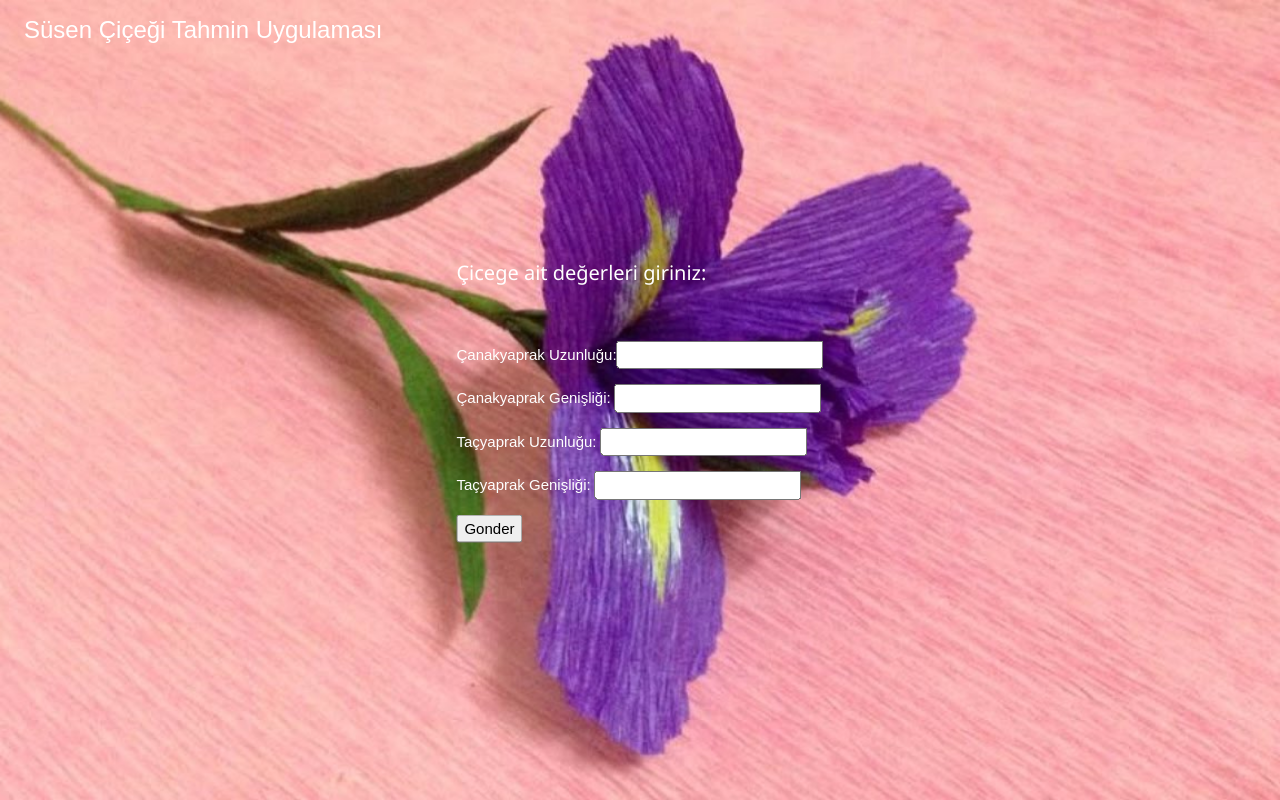
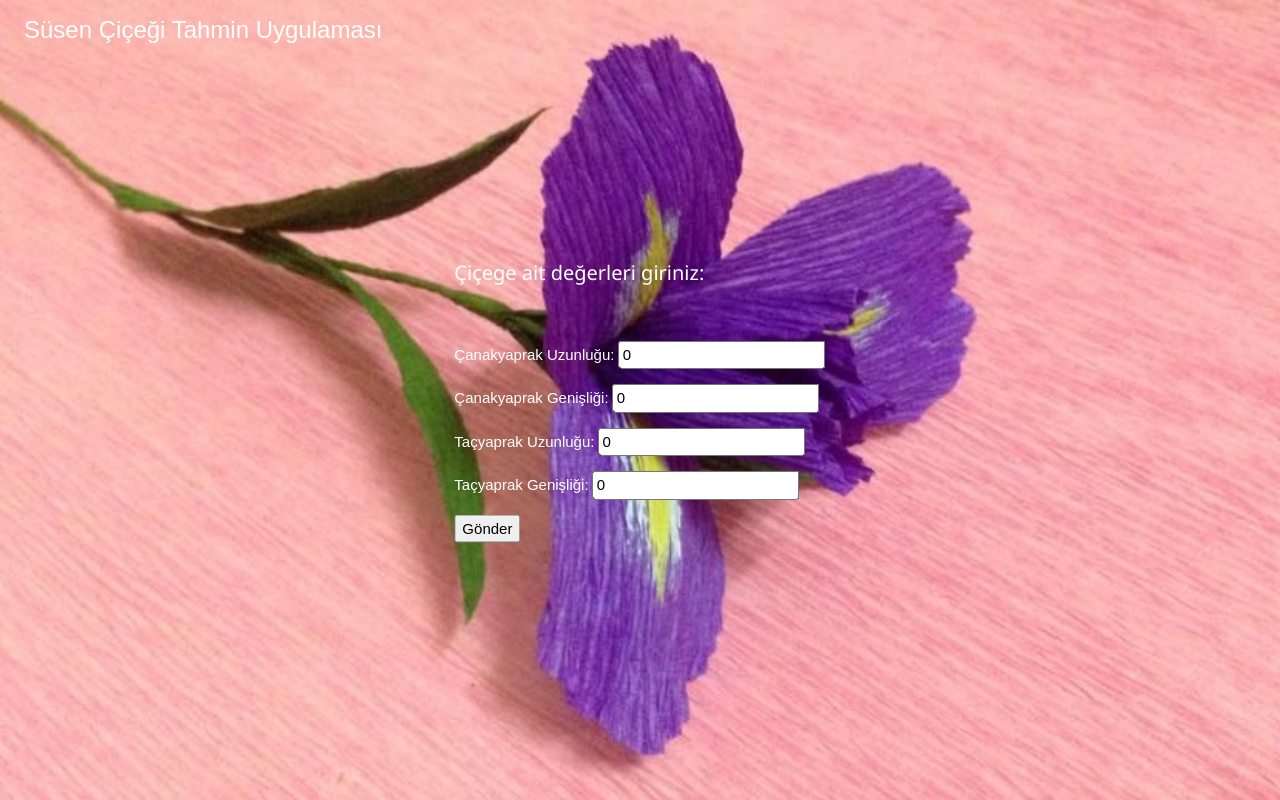
Before and after one commit to silverstone1903/Deploying-ML-Model-Iris-Example, a Flask app: page / in a window 1280 px wide. Run offline with Flask 2, Linux system fonts and the light colour scheme; some web fonts are replaced.

Commit message:
Template fixes

```diff
--- a/templates/home.html
+++ b/templates/home.html
@@ -22,13 +22,13 @@ body, html {height: 100%}
   <div class="w3-display-middle">
 
 <body>
-<p><h4>Çicege ait değerleri giriniz:   </h4></p> <br>
+<p><h4>Çiçege ait değerleri giriniz:   </h4></p> <br>
 <form action = "/tahmin" method="POST">
-<p> Çanakyaprak Uzunluğu:<input name="sepal_length" type ="number"  /> </p>
-<p> Çanakyaprak Genişliği: <input name="sepal_width" type ="number"  /> </p>
-<p> Taçyaprak Uzunluğu: <input name="petal_length" type ="number"  /> </p>
-<p> Taçyaprak Genişliği: <input name="petal_width" type ="number"  /> </p>
-<p> <input type ="submit" value="Gonder" /> </p>
+<p> Çanakyaprak Uzunluğu: <input name="sepal_length" type ="number"  value="0" /> </p>
+<p> Çanakyaprak Genişliği: <input name="sepal_width" type ="number" value="0" /> </p>
+<p> Taçyaprak Uzunluğu: <input name="petal_length" type ="number" value="0" /> </p>
+<p> Taçyaprak Genişliği: <input name="petal_width" type ="number" value="0" /> </p>
+<p> <input type ="submit" value="Gönder" /> </p>
 </form>
 </body>
 </html>
--- a/templates/result.html
+++ b/templates/result.html
@@ -26,6 +26,7 @@ body, html {height: 100%}
 <body>
 <h3> Çiçek Türü Tahmini: {{ prediction }} </h3>
 
+<p> Yeni bir tahmin yapmak için <a href="javascript:history.back()">geri</a> </p>
 
 </body>
 </html>
```
Also changed, not shown: app.py (+0 -8 lines).
